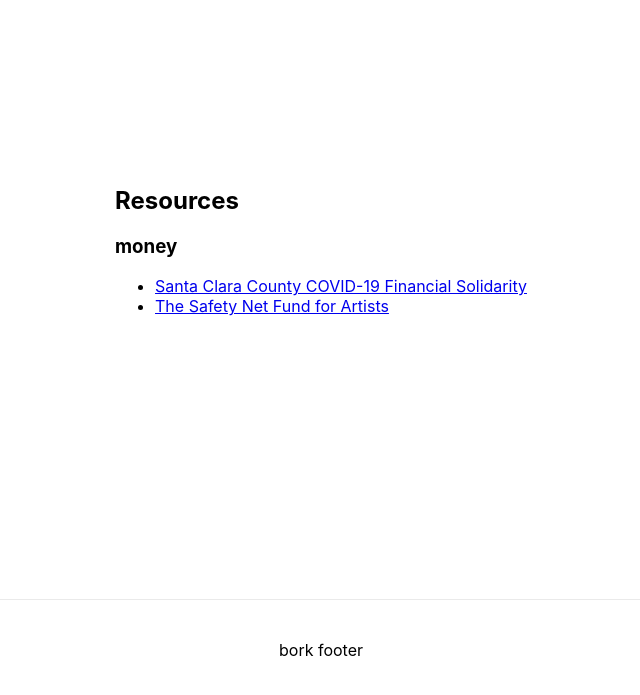
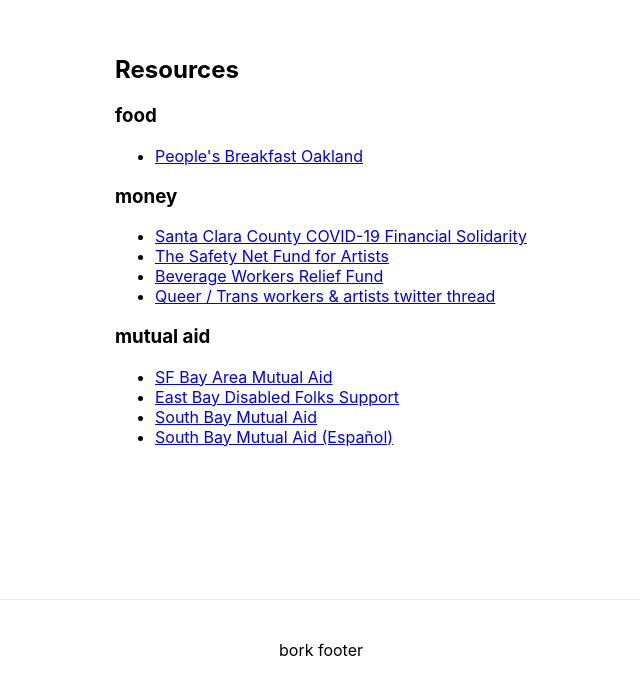
Before and after one commit to jeffrom/cv19-mutual-aid, a Next.js app: page /region/bay-area in a window 1280 px wide. Shown: the part 101-796 px from the top of the page, without its empty margins (319-959 px from the left). Built offline with nearby package versions, Linux system fonts and the light colour scheme.

Commit message:
adding resource links for the bay

```diff
--- a/src/components/ResourceLinks.js
+++ b/src/components/ResourceLinks.js
@@ -1,4 +1,3 @@
-
 const ResourceListItem = ({name, href}) => (
   <li>
     <a href={href}>{name}</a>
@@ -19,7 +18,7 @@
 
   return categories.map((category) => (
     <>
-      <h3>{category}</h3>
+      <h3>{category.replace(/[-_]/g, ' ')}</h3>
       <ResourceLinkList category={category} links={links[category]} />
     </>
   ))
--- a/src/pages/region/bay-area/resource-links.yml
+++ b/src/pages/region/bay-area/resource-links.yml
@@ -1,3 +1,22 @@
+mutual-aid:
+  - key: sf-bay-mutual-aid
+    name: SF Bay Area Mutual Aid
+    href: https://docs.google.com/forms/d/e/1FAIpQLSeRdZabsQN36mtCTfYHZ1unT1U0pLpNqSC7MXaMjNqQAeVLQw/viewform
+  - key: east-bay-disabled-folks
+    name: East Bay Disabled Folks Support
+    href: https://docs.google.com/forms/d/e/1FAIpQLSc7LLhYN243k6xFlmQH26lAN9EoRXgEQGrghbqL8Ttc1K8YNA/viewform
+  - key: south-bay-mutual-aid
+    name: South Bay Mutual Aid
+    href: bit.ly/sbma-intake
+  - key: south-bay-mutual-aid-es
+    name: South Bay Mutual Aid (Español)
+    href: bit.ly/sbma-intake-s
+
+food:
+  - key: peoples-breakfast-oakland
+    name: People's Breakfast Oakland
+    href: https://twitter.com/PeoplesBreakOak
+
 money:
   - key: sc-financial-solidarity
     name: Santa Clara County COVID-19 Financial Solidarity
@@ -5,3 +24,9 @@
   - key: safety-net-artist-fund
     name: The Safety Net Fund for Artists
     href: https://medium.com/@safetynet/the-safety-net-fund-20040273d291
+  - key: beverage-workers-relief-fund
+    name: Beverage Workers Relief Fund
+    href: https://usbgfoundation.networkforgood.com/projects/95524-covid-19-relief-campaign
+  - key: qt-workers-artists-twitter-thread
+    name: Queer / Trans workers & artists twitter thread
+    href: https://twitter.com/fransquishco/status/1238213057483927552
```
